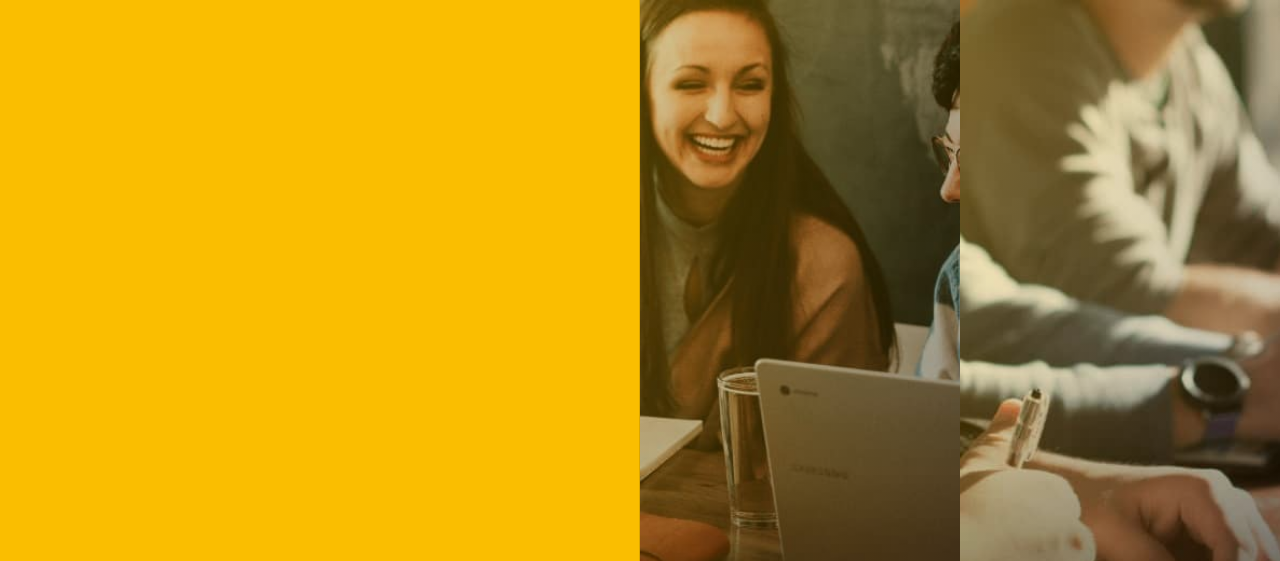
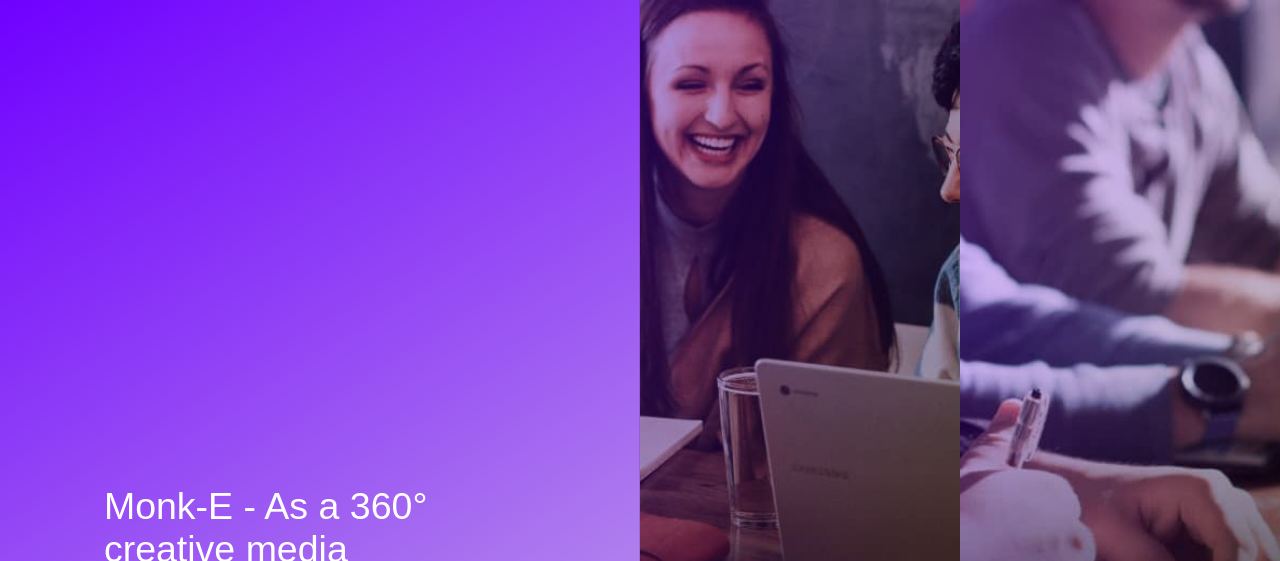
Before and after one commit to AnandBIT/scroll-effect, a plain HTML site: page index.html in a window 1280 px wide. Shown: the top 561 px of the page. Drawn offline with Linux system fonts and the light colour scheme.

Commit message:
update color

```diff
--- a/main.scss
+++ b/main.scss
@@ -1,4 +1,6 @@
-$color-primary: #FABE00;
+// $color-primary: #FABE00;
+$color-primary: rgb(111, 0, 255);
+$color-primary-light: rgb(219, 212, 226);
 
 *,
 *::before,
@@ -19,12 +21,9 @@ a:visited {
 html {
     font-size: 62.5%;
 
-    // overflow-x: hidden;
     &::-webkit-scrollbar {
         width: 20px;
         background-color: rgb(255, 255, 255);
-        // scrollbar-color: red yellow;
-        // display: none;
     }
 
     /* Track */
@@ -38,9 +37,6 @@ html {
         background: linear-gradient(to bottom, rgb(98, 0, 255), rgb(230, 199, 241));
         border-radius: 10px;
     }
-
-    // overflow-y: auto;
-    // overflow-x: hidden;
 }
 
 body {
@@ -50,32 +46,19 @@ body {
 
 .wrapper {
     display: flex;
-    background-color: $color-primary;
+    background: linear-gradient(to right bottom, $color-primary, $color-primary-light);
+    // background-color: $color-primary;
 
-    // width: 100vh;
-    // height: 100vw;
     &::-webkit-scrollbar {
         display: none;
     }
-
-    // width: 100px;
-    // height: 300px;
-    // overflow-y: auto;
-    // overflow-x: hidden;
-    // transform: rotate(-90deg);
-    // transform-origin: right top;
-
-    // &>* {
-    //     transform: rotate(90deg);
-    //     transform-origin: right top;
-    // }
 
     overflow-y: hidden;
     overflow-x: auto;
 }
 
 .box-1 {
-    font-size: 2rem;
+    font-size: 2.5rem;
     height: 100vh;
     padding: 5rem;
     border-right: 1px solid rgba(0, 0, 0, .125);
@@ -87,6 +70,7 @@ body {
         font-weight: 500;
         width: 80%;
         margin: 0 auto 5rem;
+        color: #fff;
     }
 }
 
@@ -94,9 +78,6 @@ body {
     display: flex;
     width: 50%;
     flex-wrap: nowrap;
-    // overflow: hidden;
-    // position: sticky;
-    // left: 0;
 
     &>* {
         flex: 0 0 50%;
@@ -118,7 +99,6 @@ body {
         display: flex;
         flex-direction: column;
         justify-content: flex-end;
-        // padding: 7rem 2rem;
         background: linear-gradient(to right bottom, rgba($color-primary, .3), rgba(0, 0, 0, .3)),
             url(../img/strip1.jpg) no-repeat;
         background-size: cover;
@@ -128,7 +108,6 @@ body {
         display: flex;
         flex-direction: column;
         justify-content: flex-end;
-        // padding: 7rem 2rem;
         background: linear-gradient(to right bottom, rgba($color-primary, .3), rgba(0, 0, 0, .3)),
             url(../img/strip2.jpg) no-repeat;
         background-size: cover;
@@ -138,7 +117,6 @@ body {
         display: flex;
         flex-direction: column;
         justify-content: flex-end;
-        // padding: 7rem 2rem;
         background: linear-gradient(to right bottom, rgba($color-primary, .3), rgba(0, 0, 0, .3)),
             url(../img/strip3.jpg) no-repeat;
         background-size: cover;
@@ -148,7 +126,6 @@ body {
         display: flex;
         flex-direction: column;
         justify-content: flex-end;
-        // padding: 7rem 2rem;
         background: linear-gradient(to right bottom, rgba($color-primary, .3), rgba(0, 0, 0, .3)),
             url(../img/strip4.jpg) no-repeat;
         background-size: cover;
```
Also changed, not shown: css/main.css.
